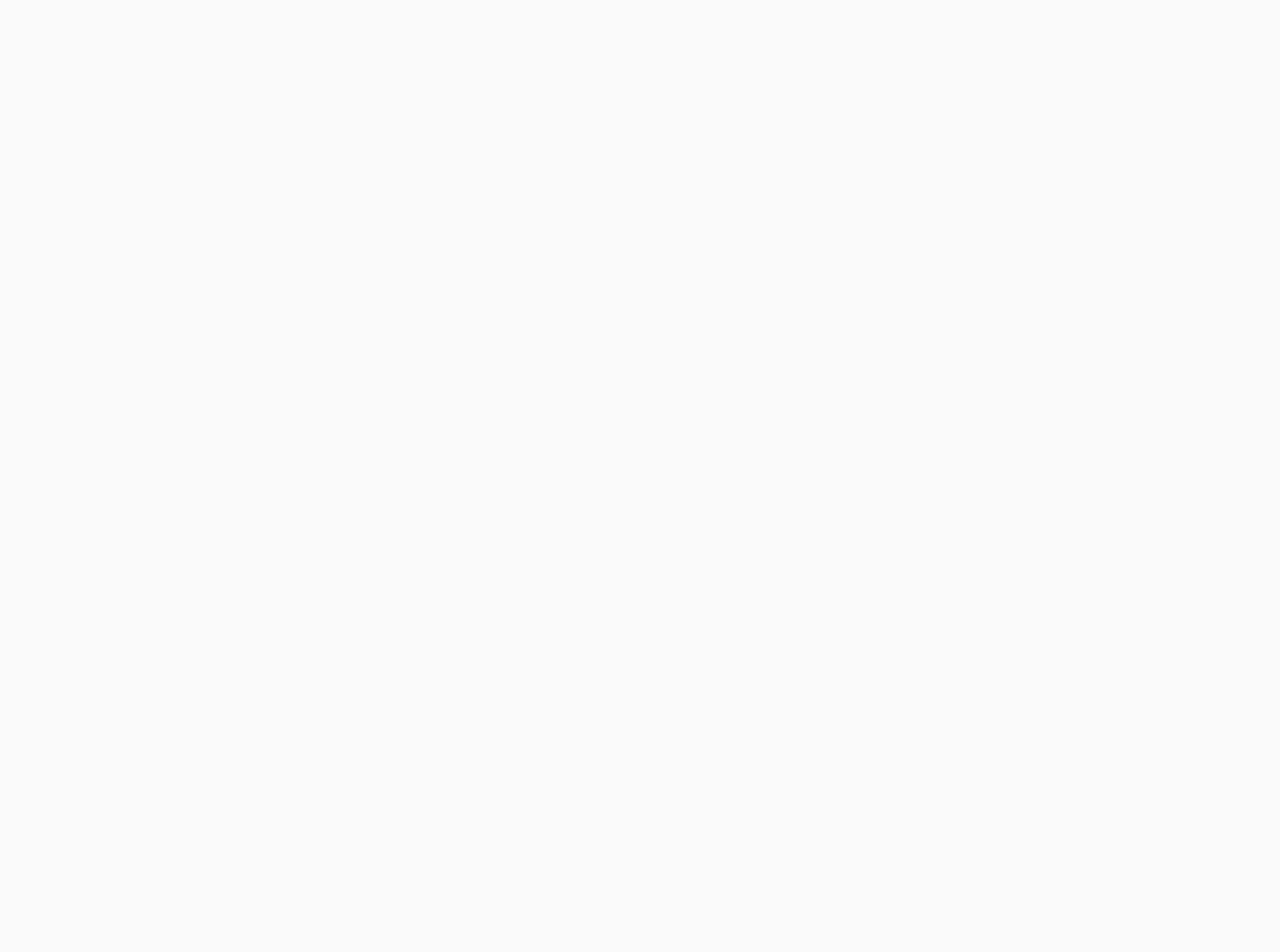
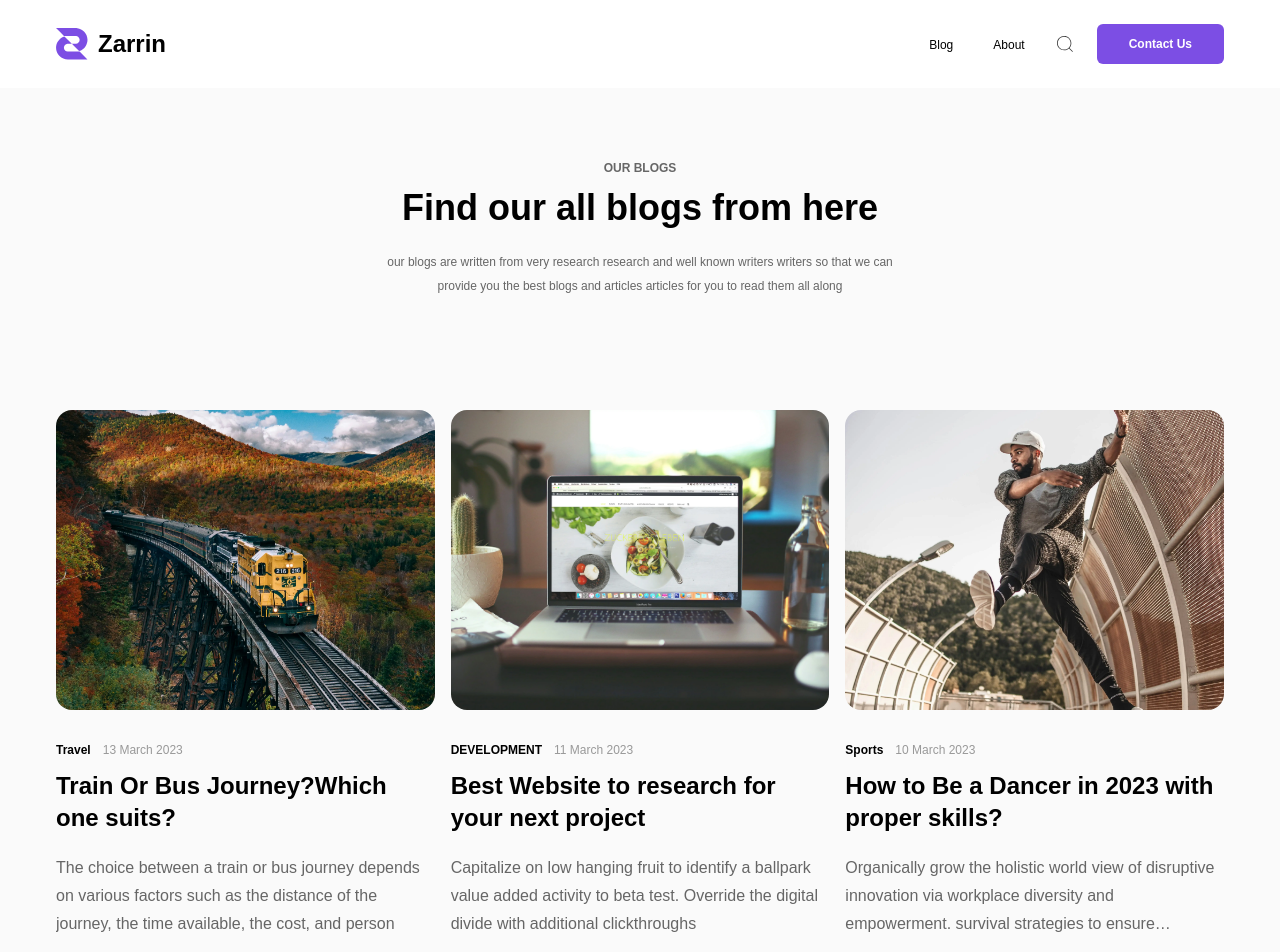
Before and after one commit to SajadPiran/Zarrin, a React (Vite) app: page /blogs in a window 1280 px wide. Before the commit this address had no page. Shown: the top 952 px of the page. Before the commit the page ends 800 px from the top, so only its background shows below. Built offline with nearby package versions, Linux system fonts and the light colour scheme; a web font is replaced by a local one.

Commit message:
feat(ui): add blogs page

```diff
--- a/src/app/App.tsx
+++ b/src/app/App.tsx
@@ -1,11 +1,13 @@
 import {Route, Routes} from "react-router-dom";
 import Home from "../pages/Home/Home.tsx";
+import Blogs from "../pages/Blogs/Blogs.tsx";
 
 function App() {
 
   return (
     <Routes>
-      <Route path="/" element={ <Home/> }></Route>
+       <Route path="/" element={ <Home/> }></Route>
+       <Route path="/blogs" element={ <Blogs/> }></Route>
     </Routes>
   )
 }
--- a/src/components/Post.tsx
+++ b/src/components/Post.tsx
@@ -17,15 +17,15 @@ function Post( { title , description , category , date , link , src , alt , capt
             <header className="w-full flex flex-col gap-3">
                 <Image src={src} alt={alt} caption={caption} style={style} />
 
-                <div className="w-full flex gap-3 mt-5">
-                    <span className="text-xs font-bold text-black-2">{category}</span>
-                    <span className="text-xs font-medium text-[#999999]">{date}</span>
-                </div>
+                <ul className="w-full flex gap-3 mt-5">
+                    <li className="text-xs font-bold text-black-2">{category}</li>
+                    <li className="text-xs font-medium text-[#999999]">{date}</li>
+                </ul>
 
                 <h3 className="font-bold md:text-lg lg:text-2xl">{title}</h3>
             </header>
 
-            <section className="w-full flex flex-col gap-5">
+            <section className="w-full h-full flex flex-col justify-between gap-5">
 
                 <p className="text-xs md:text-sm lg:text-base text-[#666666] leading-7 line-clamp-3">
                     {description}
--- /dev/null
+++ b/src/pages/Blogs/Blogs.tsx
@@ -0,0 +1,151 @@
+import Header from "../../components/Header.tsx";
+import Footer from "../../components/Footer.tsx";
+import Post, {type PostType} from "../../components/Post.tsx";
+
+function Blogs(){
+
+    const posts : Array<PostType> = [
+        {
+            id : 11 , category : 'Travel' , date : '13 March 2023' ,
+            title : 'Train Or Bus Journey?Which one suits?',
+            description : 'The choice between a train or bus journey depends on various factors such as the distance of the journey, the time available, the cost, and person ',
+            src : './assets/images/posts/martin-sanchez-pfkzBUh4KyA-unsplash.webp',
+            alt : 'train-or-bus-journey-which-one-suits',
+            caption : 'train-or-bus-journey-which-one-suits',
+            link : 'post',
+            style : {
+                figure : 'w-full h-[250px] xl:h-[300px] 2xl:h-[360px] rounded-2xl overflow-hidden',
+                image : 'w-full h-full'
+            }
+        },
+        {
+            id : 12 , category : 'DEVELOPMENT' , date : '11 March 2023' ,
+            title : 'Best Website to research for your  next project',
+            description : 'Capitalize on low hanging fruit to identify a ballpark value added activity to beta test. Override the digital divide with additional clickthroughs',
+            src : './assets/images/posts/igor-miske-JVSgcV8_vb4-unsplash.webp',
+            alt : 'best-website-to-research-for-your-next-project',
+            caption : 'best-website-to-research-for-your-next-project',
+            link : 'post',
+            style : {
+                figure : 'w-full h-[250px] xl:h-[300px] 2xl:h-[360px] rounded-2xl overflow-hidden',
+                image : 'w-full h-full'
+            }
+        },
+        {
+            id : 13 , category : 'Sports' , date : '10 March 2023' ,
+            title : 'How to Be a Dancer in 2023 with proper skills?',
+            description : 'Organically grow the holistic world view of disruptive innovation via workplace diversity and empowerment. survival strategies to ensure proactive ',
+            src : './assets/images/posts/breakreate-tFA3kJcMUco-unsplash.webp',
+            alt : 'how-to-be-a-dancer-in-2023-with-proper-skills',
+            caption : 'how-to-be-a-dancer-in-2023-with-proper-skills',
+            link : 'post',
+            style : {
+                figure : 'w-full h-[250px] xl:h-[300px] 2xl:h-[360px] rounded-2xl overflow-hidden',
+                image : 'w-full h-full'
+            }
+        },
+        {
+            id : 14 , category : 'Travel' , date : '13 March 2023' ,
+            title : 'Who is the best singer on chart?Know him?',
+            description : 'chart by Billboard which ranks the all-time greatest artists based on their performance on the weekly Billboard Hot 100 and  ',
+            src : './assets/images/posts/austin-neill-hgO1wFPXl3I-unsplash.webp',
+            alt : 'who-is-the-best-singer-on-chart-know-him',
+            caption : 'who-is-the-best-singer-on-chart-know-him',
+            link : 'post',
+            style : {
+                figure : 'w-full h-[250px] xl:h-[300px] 2xl:h-[360px] rounded-2xl overflow-hidden',
+                image : 'w-full h-full'
+            }
+        },
+        {
+            id : 15 , category : 'DEVELOPMENT' , date : '13 March 2023' ,
+            title : 'How to start export import business from home?',
+            description : 'Capitalize on low hanging fruit to identify a ballpark value added activity to beta test. Override the digital divide with additional clickthroughs ',
+            src : './assets/images/posts/Image Placeholder.png',
+            alt : 'how-to-start-export-import-business-from-home',
+            caption : 'how-to-start-export-import-business-from-home',
+            link : 'post',
+            style : {
+                figure : 'w-full h-[250px] xl:h-[300px] 2xl:h-[360px] rounded-2xl overflow-hidden',
+                image : 'w-full h-full'
+            }
+        },
+        {
+            id : 16 , category : 'Sports' , date : '10 March 2023' ,
+            title : 'Make some drinks with chocolates chocolates and milk',
+            description : 'Organically grow the holistic world view of disruptive innovation via workplace diversity and empowerment. survival strategies to ensure proactive',
+            src : './assets/images/posts/Image Placeholder2.png',
+            alt : 'make-some-drinks-with-chocolates-chocolates-and-milk',
+            caption : 'make-some-drinks-with-chocolates-chocolates-and-milk',
+            link : 'post',
+            style : {
+                figure : 'w-full h-[250px] xl:h-[300px] 2xl:h-[360px] rounded-2xl overflow-hidden',
+                image : 'w-full h-full'
+            }
+        },
+        {
+            id : 17 , category : 'Travel' , date : '13March 2023' ,
+            title : '8 Rules of Travelling In Sea You Need To Know ',
+            description : 'Travelling in sea has many advantages. Some of the advantages of transporting goods by sea include: you can ship large volumes at costs ',
+            src : './assets/images/posts/shifaaz-shamoon-qtbV_8P_Ksk-unsplash.webp',
+            alt : 'travelling-in-sea-you-need-to-know',
+            caption : 'travelling-in-sea-you-need-to-know',
+            link : 'post',
+            style : {
+                figure : 'w-full h-[250px] xl:h-[300px] 2xl:h-[360px] rounded-2xl overflow-hidden',
+                image : 'w-full h-full'
+            }
+
+        },
+        {
+            id : 18 , category : 'DEVELOPMENT' , date : '11March 2023' ,
+            title : 'How to build strong portfolio and get a Job in UI/UX',
+            description : 'Capitalize on low hanging fruit to identify a ballpark value added activity to beta test. Override the digital divide with additional clickthroughs from ',
+            src : './assets/images/posts/carl-heyerdahl-KE0nC8-58MQ-unsplash.webp',
+            alt : 'how-to-build-strong-portfolio-and-get-a-job-in-ui-ux',
+            caption : 'how-to-build-strong-portfolio-and-get-a-job-in-ui-ux',
+            link : 'post',
+            style : {
+                figure : 'w-full h-[250px] xl:h-[300px] 2xl:h-[360px] rounded-2xl overflow-hidden',
+                image : 'w-full h-full'
+            }
+
+        },
+        {
+            id : 19 , category : 'Sports' , date : '11March 2023' ,
+            title : 'How to Be a Professional Footballer in 2023',
+            description : 'Organically grow the holistic world view of disruptive innovation via workplace diversity and empowerment. survival strategies to ensure proactive',
+            src : './assets/images/posts/jack-monach-5gcM189YA7o-unsplash.webp',
+            alt : 'how-to-be-a-professional-footballer-in-2023',
+            caption : 'how-to-be-a-professional-footballer-in-2023',
+            link : 'post',
+            style : {
+                figure : 'w-full h-[250px] xl:h-[300px] 2xl:h-[360px] rounded-2xl overflow-hidden',
+                image : 'w-full h-full'
+            }
+
+        }
+    ];
+
+    return (
+        <>
+            <Header />
+            <main className="flex flex-col items-center mt-10 lg:mt-18 gap-14 lg:gap-y-28 ">
+
+                <h1 className="sr-only">Blogs Page</h1>
+                <header className="w-full flex flex-col items-center gap-3 padding-x">
+                    <small className="text-xs text-[#666666] font-bold">OUR BLOGS</small>
+                    <h2 className="max-w-[195px] md:max-w-none font-bold text-2xl text-black-2 md:text-3xl xl:text-4xl text-center">Find our all blogs from here</h2>
+                    <p className="max-w-[531px] text-xs text-[#666666] text-center mt-2.5 leading-6">our blogs are written from very research research and well known writers writers so that  we can provide you the best blogs and articles articles for you to read them all along</p>
+                </header>
+
+                <section className="container grid gap-x-4 gap-y-12 grid-cols-1 md:grid-cols-2 lg:grid-cols-3 padding-x">
+                    { posts.map( post => <Post key={`post-${post.id}`} {...post} />  ) }
+                </section>
+
+            </main>
+            <Footer />
+        </>
+    )
+}
+export default Blogs;
--- a/src/pages/Home/Home.tsx
+++ b/src/pages/Home/Home.tsx
@@ -64,9 +64,10 @@ function Home() {
 
         }
     ];
-    const firstRecentPost : PostType | undefined = recentPosts.shift();
-    if( firstRecentPost ){
-        firstRecentPost.style = {
+    let firstRecentPost : PostType | undefined = undefined;
+    if( recentPosts.length >= 4 ){
+        firstRecentPost = recentPosts.shift();
+        firstRecentPost!.style = {
             figure : 'w-full xl:min-w-[700px] h-[300px] md:h-[420px] rounded-2xl overflow-hidden',
             image : 'w-full h-full'
         }
@@ -191,7 +192,7 @@ function Home() {
                 </section>
 
                 {/* Recent Posts */}
-                <section className="w-full flex flex-col items-center gap-10 mt-20 padding-x">
+                <section className="w-full flex flex-col items-center gap-18 mt-20 padding-x">
 
                     <header className="container flex items-center justify-between">
 
@@ -215,8 +216,8 @@ function Home() {
                                     <header className="w-full flex flex-col gap-3">
 
                                         <div className="w-full flex gap-3 mt-5">
-                                            <span className="text-xs font-bold text-black-2">{firstRecentPost.category}</span>
-                                            <span className="text-xs font-medium text-[#999999]">{firstRecentPost.date}</span>
+                                            <p className="text-xs font-bold text-black-2">{firstRecentPost.category}</p>
+                                            <p className="text-xs font-medium text-[#999999]">{firstRecentPost.date}</p>
                                         </div>
 
                                         <h3 className="font-bold md:text-lg lg:text-3xl">{firstRecentPost.title}</h3>
@@ -226,7 +227,7 @@ function Home() {
                                         {firstRecentPost.description}
                                     </p>
 
-                                    <Link to={firstRecentPost.link} className="font-bold lg:text-lg text-primary border border-primary rounded-lg px-7 py-2.5 w-fit">
+                                    <Link to={firstRecentPost.link} className="font-bold text-primary border border-primary rounded-lg px-7 py-2.5 w-fit">
                                         Read More...
                                     </Link>
 
@@ -252,7 +253,7 @@ function Home() {
 
                     </header>
 
-                    <div className="container grid gap-4 grid-cols-1 md:grid-cols-2 lg:grid-cols-3">
+                    <div className="container grid gap-x-4 gap-y-8 grid-cols-1 md:grid-cols-2 lg:grid-cols-3">
                         { popularPosts.map( post => <Post key={`popularPost-${post.id}`} {...post} />  ) }
                     </div>
 
```
